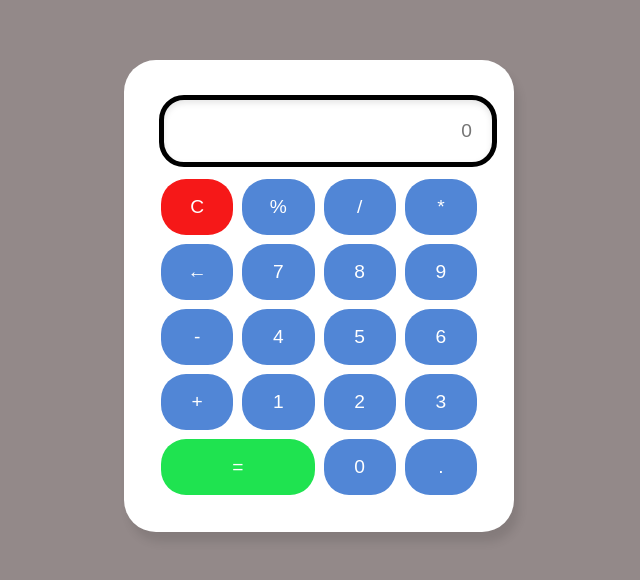
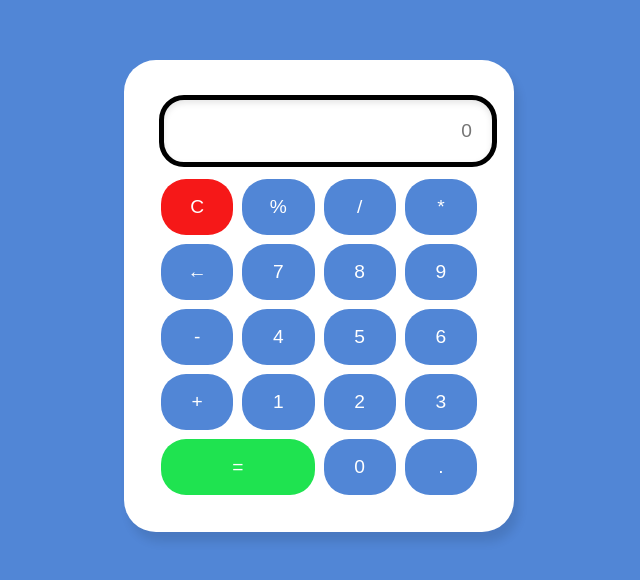
Before and after one commit to RishabhDevrani/Calculator, a plain HTML site: page Calculator/index.html in a window 1280 px wide. Shown: the part 104-684 px from the top of the page, without its empty margins (321-961 px from the left). Drawn offline with Linux system fonts and the light colour scheme.

Commit message:
calculator

```diff
--- a/Calculator/style.css
+++ b/Calculator/style.css
@@ -2,7 +2,7 @@ body{
     display: flex;
     justify-content: center;
     align-items: center;
-    background-color: #938989;
+    background-color: #5186d6;
     height: 100vh;
     margin: 0;
     font-family: Arial, Helvetica, sans-serif;
```
